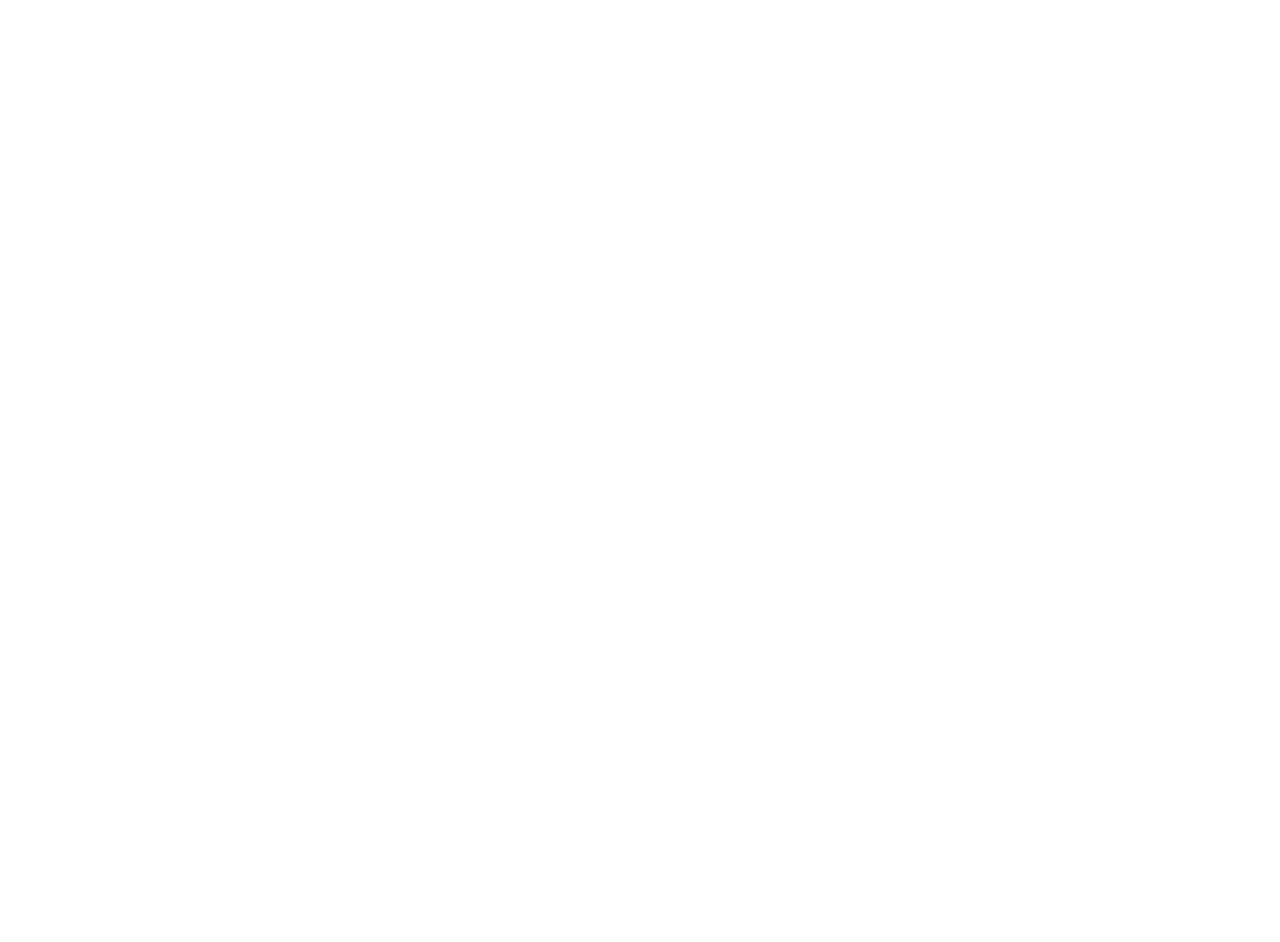
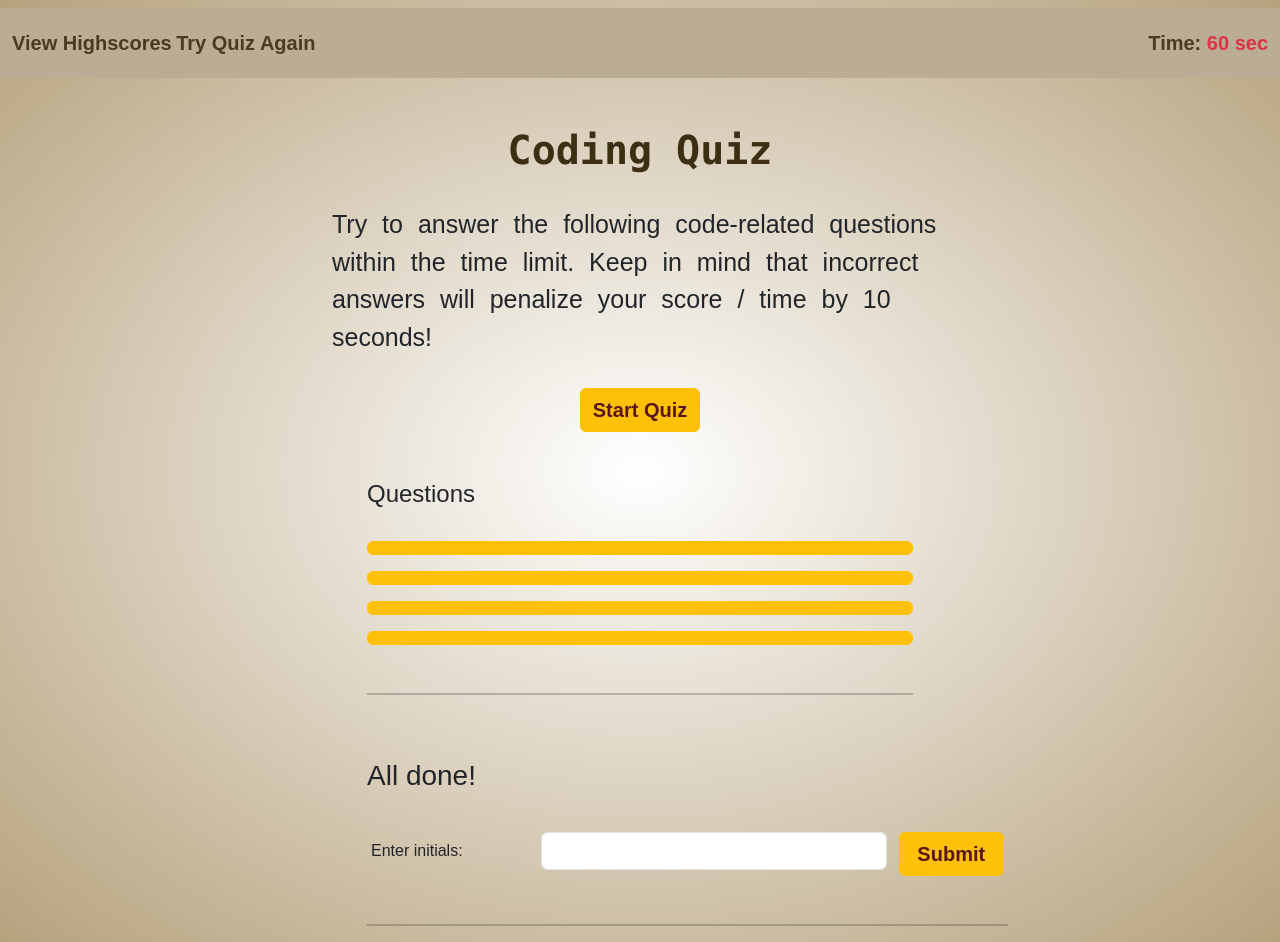
Before and after one commit to Yousra-Kamal/JavaScript-Quiz, a plain HTML site: page index.html in a window 1280 px wide. Before the commit the page ends 800 px from the top, so only its background shows below. Drawn offline with nearby package versions, Linux system fonts and the light colour scheme.

Commit message:
Modified index.html/style.css

```diff
--- a/assets/css/style.css
+++ b/assets/css/style.css
@@ -0,0 +1,25 @@
+/* Styles for the body element */
+body {
+  font-family: sans-serif;
+  background: radial-gradient(#ffffff70, #b6a27d);
+}
+/* Styles for the header*/
+header {
+  background-color: #bbac95;
+  padding: 20px;
+}
+
+h1 {
+  color: #3c2f13;
+}
+.h2 {
+  font-size: 25px;
+  word-spacing: 8px;
+  line-height: 1.5;
+}
+a {
+  text-decoration: none;
+  color: rgb(76, 59, 34);
+  font-weight: bold;
+  font-size: 20px;
+}
--- a/index.html
+++ b/index.html
@@ -1,11 +1,128 @@
 <!DOCTYPE html>
 <html lang="en">
-<head>
-    <meta charset="UTF-8">
-    <meta name="viewport" content="width=device-width, initial-scale=1.0">
+  <head>
+    <meta charset="UTF-8" />
+    <meta name="viewport" content="width=device-width, initial-scale=1.0" />
+    <link
+      href="https://cdn.jsdelivr.net/npm/bootstrap@5.3.2/dist/css/bootstrap.min.css"
+      rel="stylesheet"
+      integrity="sha384-T3c6CoIi6uLrA9TneNEoa7RxnatzjcDSCmG1MXxSR1GAsXEV/Dwwykc2MPK8M2HN"
+      crossorigin="anonymous"
+    />
+    <link rel="stylesheet" href="/assets/css/style.css" />
     <title>Coding Quiz</title>
-</head>
-<body>
+  </head>
 
-</body>
+  <body>
+    <!-- Header -->
+    <header class="container-fluid text-primary mt-2">
+      <div class="row">
+        <div class="col-6">
+          <a href="#" id="highscore-nav">View Highscores</a>
+          <a href="index.html" id="reset">Try Quiz Again</a>
+        </div>
+        <div class="col-6 d-flex justify-content-end">
+          <a href="#" class=" "> Time:&nbsp;</a>
+          <div class="text-danger fw-bold fs-5" id="timer">60 sec</div>
+        </div>
+      </div>
+    </header>
+
+    <!-- main -->
+    <main>
+      <section class="container-fluid mt-5" id="homePage">
+        <div class="row">
+          <div class="col-md-3"></div>
+          <div class="col-sm-12 col-md-6">
+            <h1 class="text-center fw-bold font-monospace">Coding Quiz</h1>
+            <br />
+            <h2 class="h2">
+              Try to answer the following code-related questions within the time
+              limit. Keep in mind that incorrect answers will penalize your
+              score / time by 10 seconds!
+            </h2>
+            <br />
+            <div class="d-flex justify-content-center">
+              <span
+                class="btn btn-warning text-danger-emphasis fs-5 fw-semibold"
+                id="startBtn"
+              >
+                Start Quiz
+              </span>
+            </div>
+          </div>
+          <div class="col-md-3"></div>
+        </div>
+      </section>
+
+      <!-- Quiz Section -->
+      <section class="container mt-5" id="startQuiz">
+        <div class="row">
+          <div class="col-md-3"></div>
+          <div class="col-sm-12 col-md-6 d-flex flex-column">
+            <h2 class="fs-4" id="questions">Questions</h2>
+            <br />
+            <button
+              class="btn btn-warning text-danger-emphasis mb-3"
+              id="1"
+            ></button>
+            <button
+              class="btn btn-warning text-danger-emphasis mb-3"
+              id="2"
+            ></button>
+            <button
+              class="btn btn-warning text-danger-emphasis mb-3"
+              id="3"
+            ></button>
+            <button
+              class="btn btn-warning text-danger-emphasis"
+              id="4"
+            ></button>
+            <div>
+              <hr class="border border-dark mt-5" />
+            </div>
+            <div id="returnAnswer"></div>
+          </div>
+          <div class="col-md-3"></div>
+        </div>
+      </section>
+      <!--   Quiz Completed Section -->
+
+      <section class="container mt-5" id="endQuiz">
+        <div class="row">
+          <div class="col-md-3"></div>
+          <div class="col-sm-12 col-md-7 d-flex flex-column">
+            <h3 class="mb-0" id="done">All done!</h3>
+            <br />
+            <p id="finalScore"></p>
+            <form>
+              <div class="form-group row px-3 mb-0">
+                <label class="col-3 col-form-label px-0">Enter initials:</label>
+                <div class="col-7 pr-3 pl-0">
+                  <input
+                    type="text"
+                    maxlength="2"
+                    class="form-control"
+                    id="initials"
+                  />
+                </div>
+                <button
+                  class="col-2 btn btn-warning text-danger-emphasis fs-5 fw-semibold px-1"
+                  id="submit"
+                >
+                  Submit
+                </button>
+              </div>
+            </form>
+            <div>
+              <hr class="border border-dark mt-5" />
+            </div>
+            <div id="finalAnswer"></div>
+          </div>
+          <div class="col-md-2"></div>
+        </div>
+      </section>
+    </main>
+    <script src="/assets/js/script.js"></script>
+  </body>
 </html>
```
